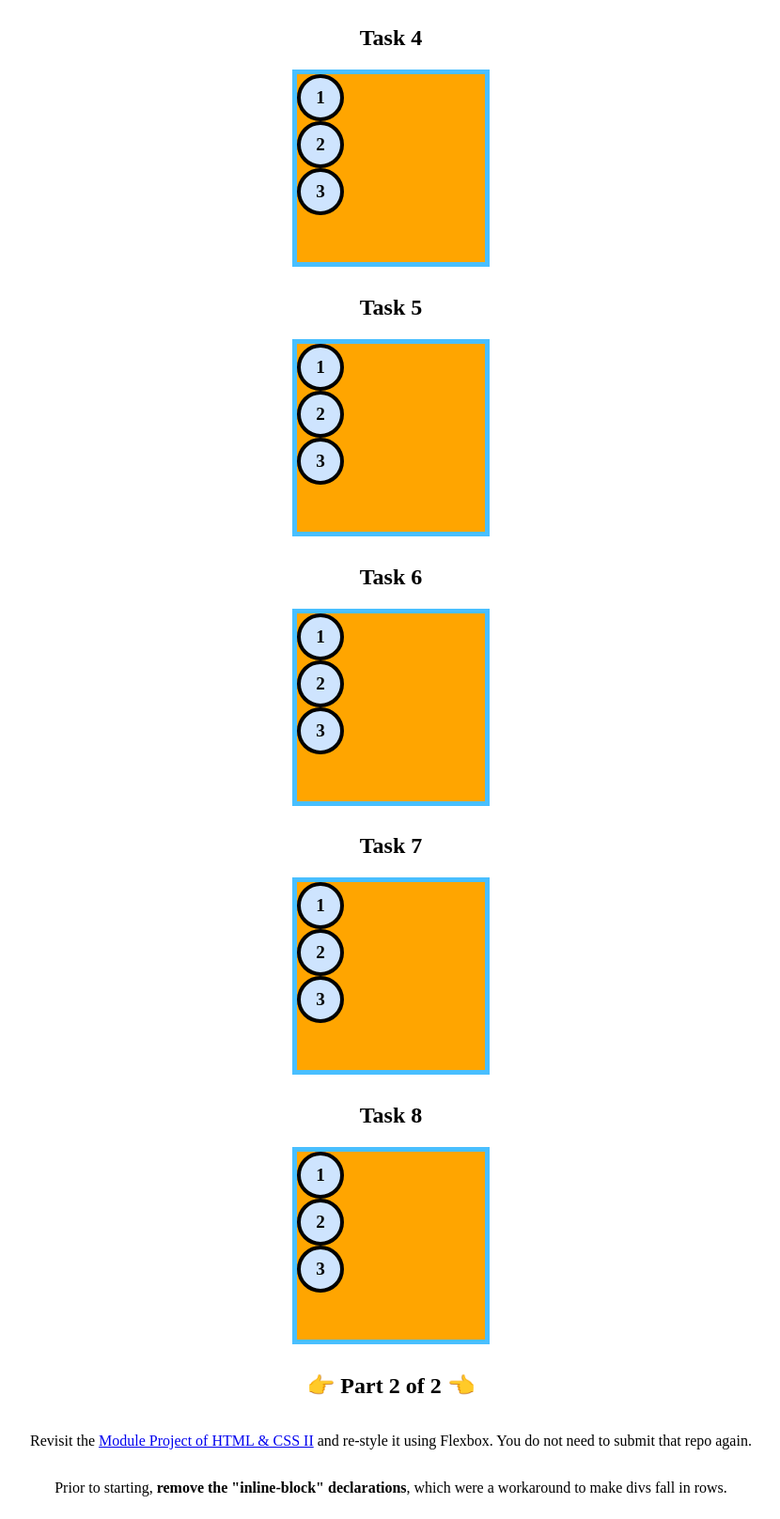
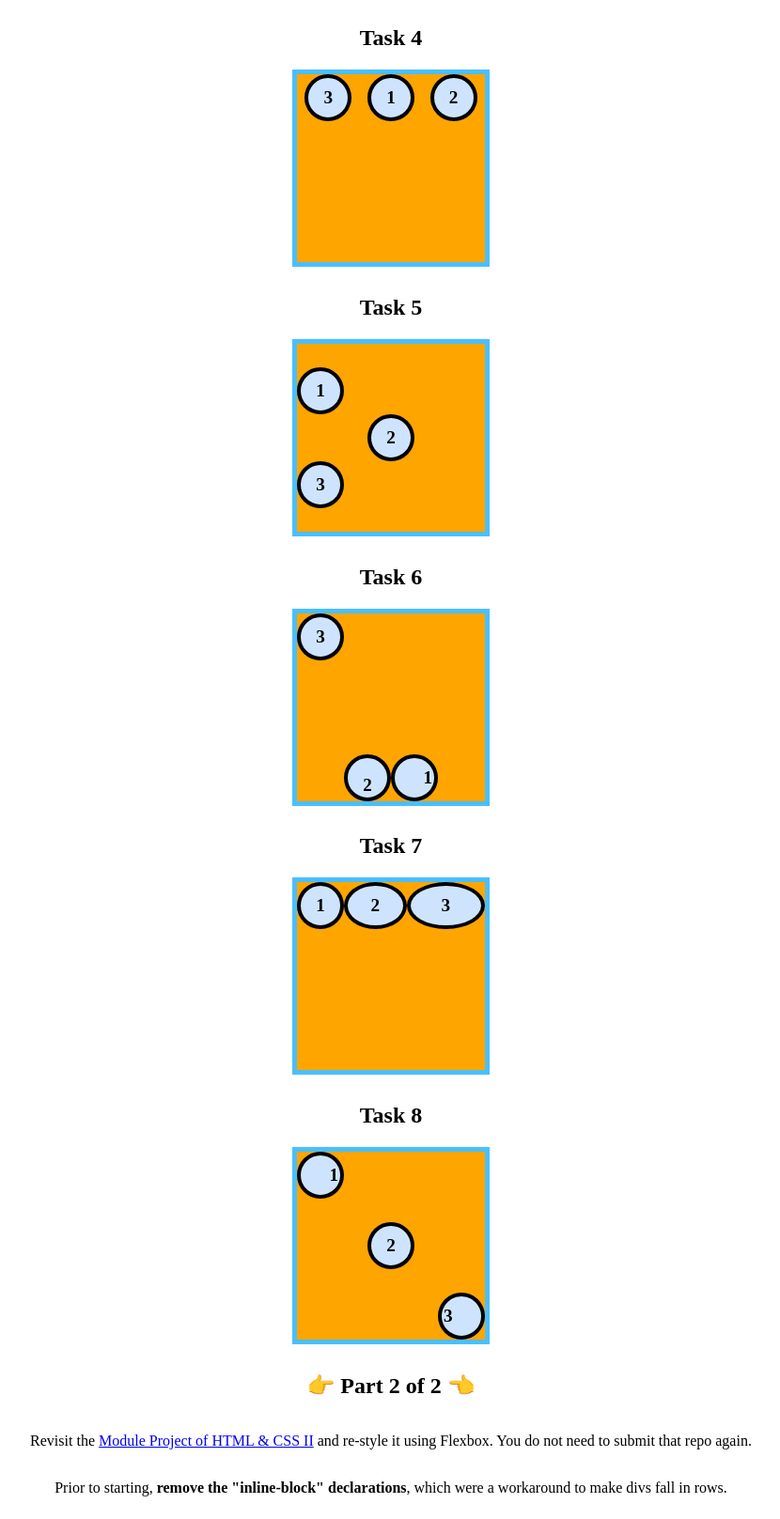
Before and after one commit to bloominstituteoftechnology/module-project-html-and-css-iii-phillipwins, a plain HTML site: page index.html in a window 1280 px wide. Shown: the part 1159-2776 px from the top of the page at 94% size, without its empty margins (224-1054 px from the left). Drawn offline with Linux system fonts and the light colour scheme.

Commit message:
submission

```diff
--- a/index.html
+++ b/index.html
@@ -49,28 +49,104 @@
     /* ❗ 👉 WORK BELOW THIS LINE! */
     /* ❗ 👉 WORK BELOW THIS LINE! */
 
+
     /*
     👉 Part 1 of 2 👈
     Work through the tasks until the boxes match the `task-1.png` design inside the `design` folder.
     Making changes to the HTML is not allowed! The tasks must be completed using CSS alone.
     */
 
+    [id^=flexContainer] {
+      display: flex;
+    }
+
     /* 👉 Task 1 - [HINT] only the flex container needs to be manipulated */
+    #flexContainer1 {
+      justify-content: space-evenly;
+    }
 
     /* 👉 Task 2 - [HINT] the flex container needs to change direction */
-
+    #flexContainer2 {
+      flex-direction: column;
+      justify-content: space-between;
+      align-items: center;
+    }
     /* 👉 Task 3 - [HINT] the flex direction can be reversed */
+    #flexContainer3 {
+      flex-direction: column-reverse;
+      justify-content: flex-end;
+      align-items: flex-end
+    }
 
     /* 👉 Task 4 - [HINT] the flex items need a new order */
+    #flexContainer4 {
+      justify-content: space-around;
+      align-content: flex-end;
+    }
+    #flexContainer4 .flexItem:nth-child(1) {
+      order: 2;
+    }
+    #flexContainer4 .flexItem:nth-child(2) {
+      order: 3;
+    }
+    #flexContainer4 .flexItem:nth-child(3) {
+      order: 1;
+    }
+
 
     /* 👉 Task 5 - [HINT] research align-self */
+      #flexContainer5 {
+        flex-direction: column;
+        justify-content: center;
+      }
+      #flexContainer5 .flexItem:nth-child(2) {
+         align-self: center;
+      }
+
 
     /* 👉 Task 6 - [HINT] flex items can be flex containers */
+    #flexContainer6 {
+      flex-direction: row-reverse;
+      justify-content: flex-end;
+      align-items: flex-end;
+    }
+    #flexContainer6 .flexItem:nth-child(1) {
+      justify-content: flex-end;
+    }
+    #flexContainer6 .flexItem:nth-child(2) {
+      align-items: flex-end;
+    }
+    #flexContainer6 .flexItem:nth-child(3) {
+      align-self: flex-start;
+    }
+
 
     /* 👉 Task 7 - [HINT] research flex-grow */
+    #flexContainer7 .flexItem:nth-child(1) {
+      flex-grow: 0;
+    }
+    #flexContainer7 .flexItem:nth-child(2) {
+      flex-grow: 1;
+    }
+    #flexContainer7 .flexItem:nth-child(3) {
+     flex-grow: 2;
+    }
 
     /* 👉 Task 8 - [HINT] you got this! */
+    #flexContainer8  {
+      justify-content: space-between;
+    }
 
+    #flexContainer8 .flexItem:nth-child(1) {
+      justify-content: flex-end;
+    }
+    #flexContainer8 .flexItem:nth-child(2) {
+      align-self: center;
+    }
+    #flexContainer8 .flexItem:nth-child(3) {
+      align-self: flex-end;
+      justify-content: flex-start;
+    }
 
     /*
     👉 Part 2 of 2 👈
```
